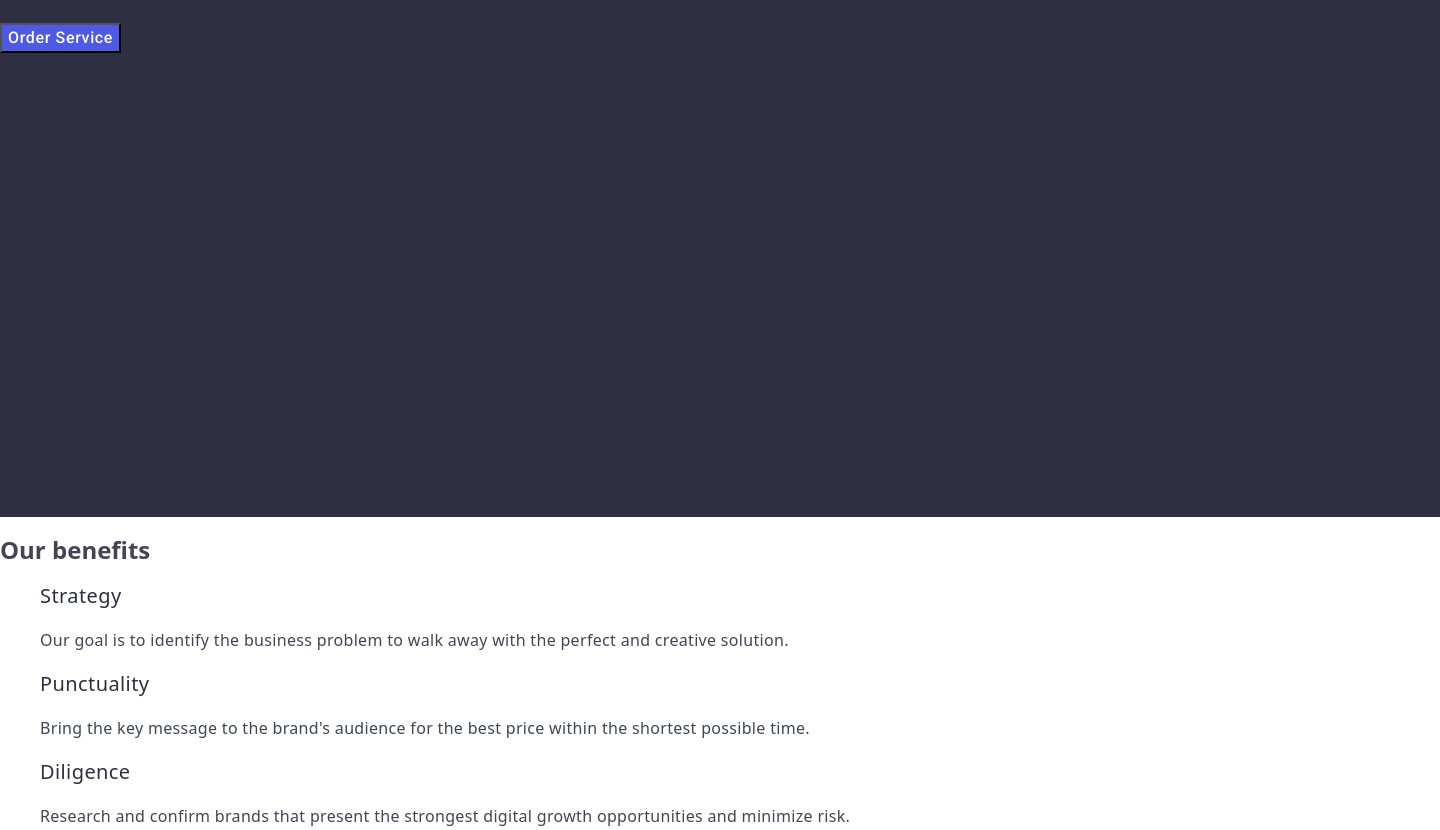
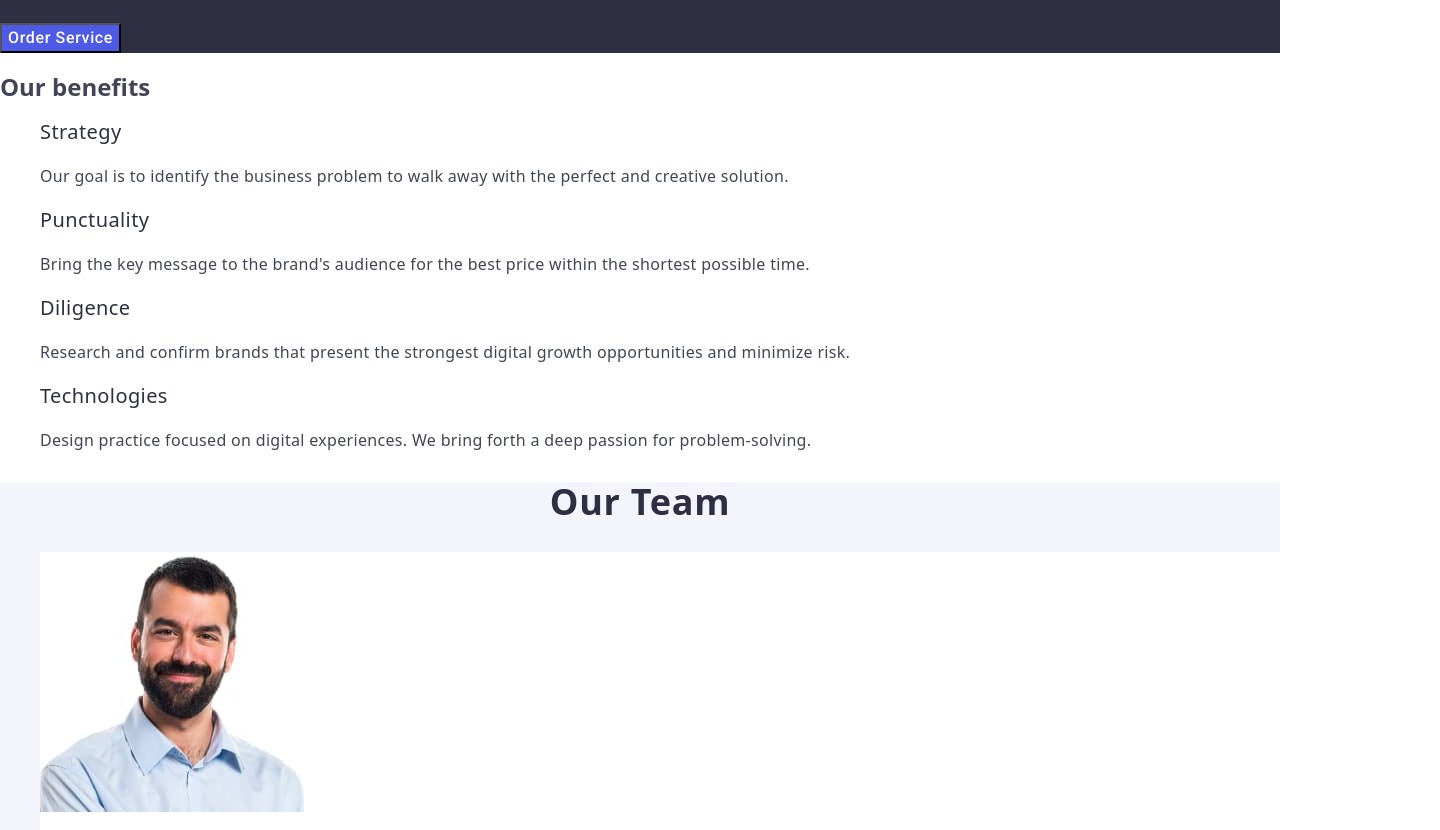
Before and after one commit to NataliiaFedoryka/goit-markup-hw-02, a plain HTML site: page index.html in a window 1280 px wide. Shown: the part 303-1133 px from the top of the page, 1440 px wide, since content can reach past the window. Drawn offline with nearby package versions, Linux system fonts and the light colour scheme.

Commit message:
hw correction 3

```diff
--- a/css/styles.css
+++ b/css/styles.css
@@ -31,7 +31,7 @@ body {
   }
   .nav-link:hover,
   .nav-link:focus {
- color: #404bbf
+  color: #404bbf;
   }
   .address {
     font-style: normal;
@@ -44,12 +44,10 @@ body {
   }
   .address-link:hover,
   .adres-link:focus {
-    color: #404BBF
+    color: #404BBF ;
   }
   .hero-image {
     background-color: #2E2F42;
-    width: 1440px;
-    height: 600px;
   }
   .hero-image-name {
     color: #fff;
@@ -112,6 +110,7 @@ line-height: 1.11;
 letter-spacing: 0.02em;
 text-transform: capitalize;
 color: #2E2F42;
+text-align: center;
 
   }
   .member-name {
@@ -144,6 +143,7 @@ letter-spacing: 0.02em;
     line-height: 1.11;
     letter-spacing: 0.02em;
     text-transform: capitalize;
+    text-align: center;
   }
   .sect-name {
     color: #2E2F42 ;
```
